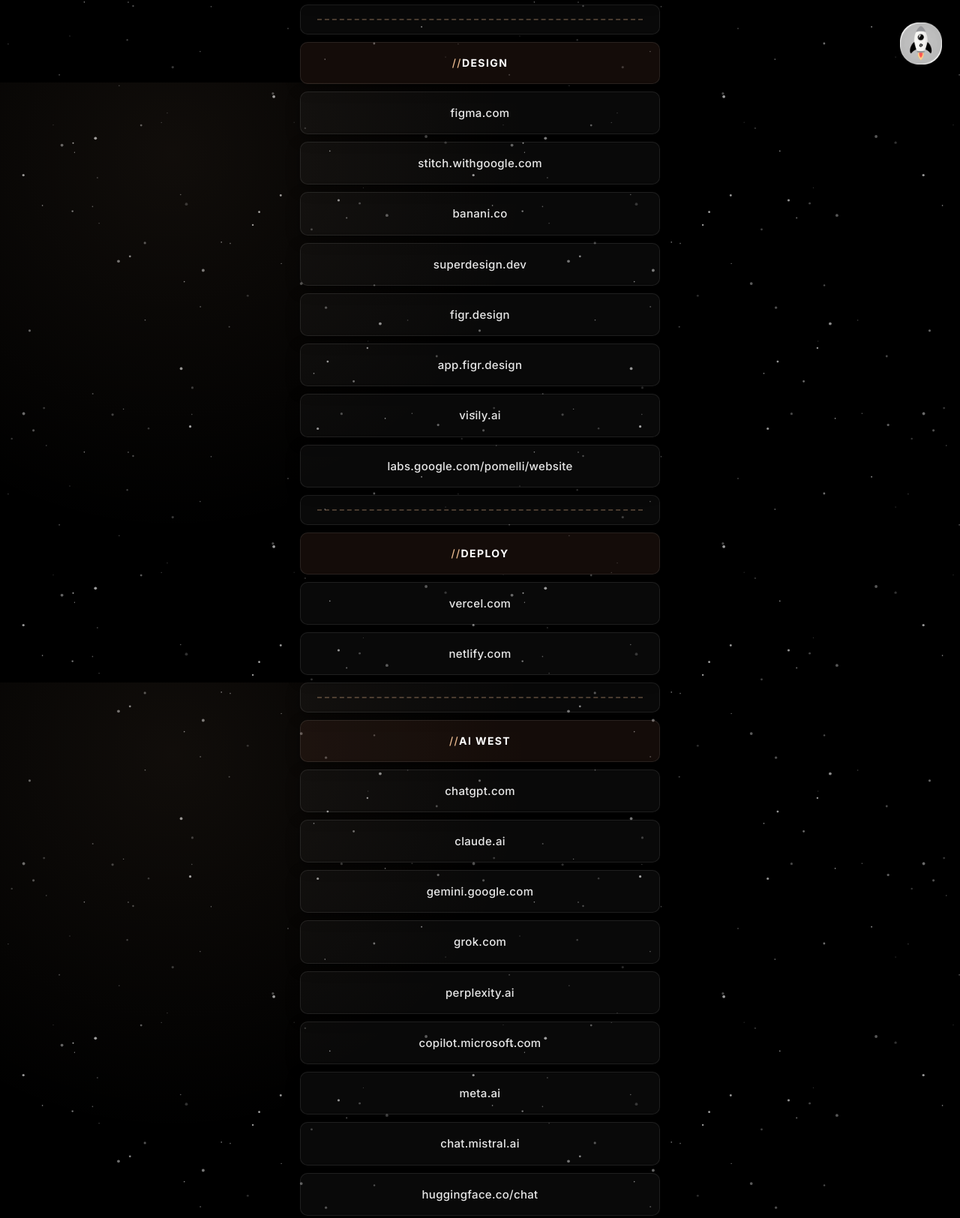
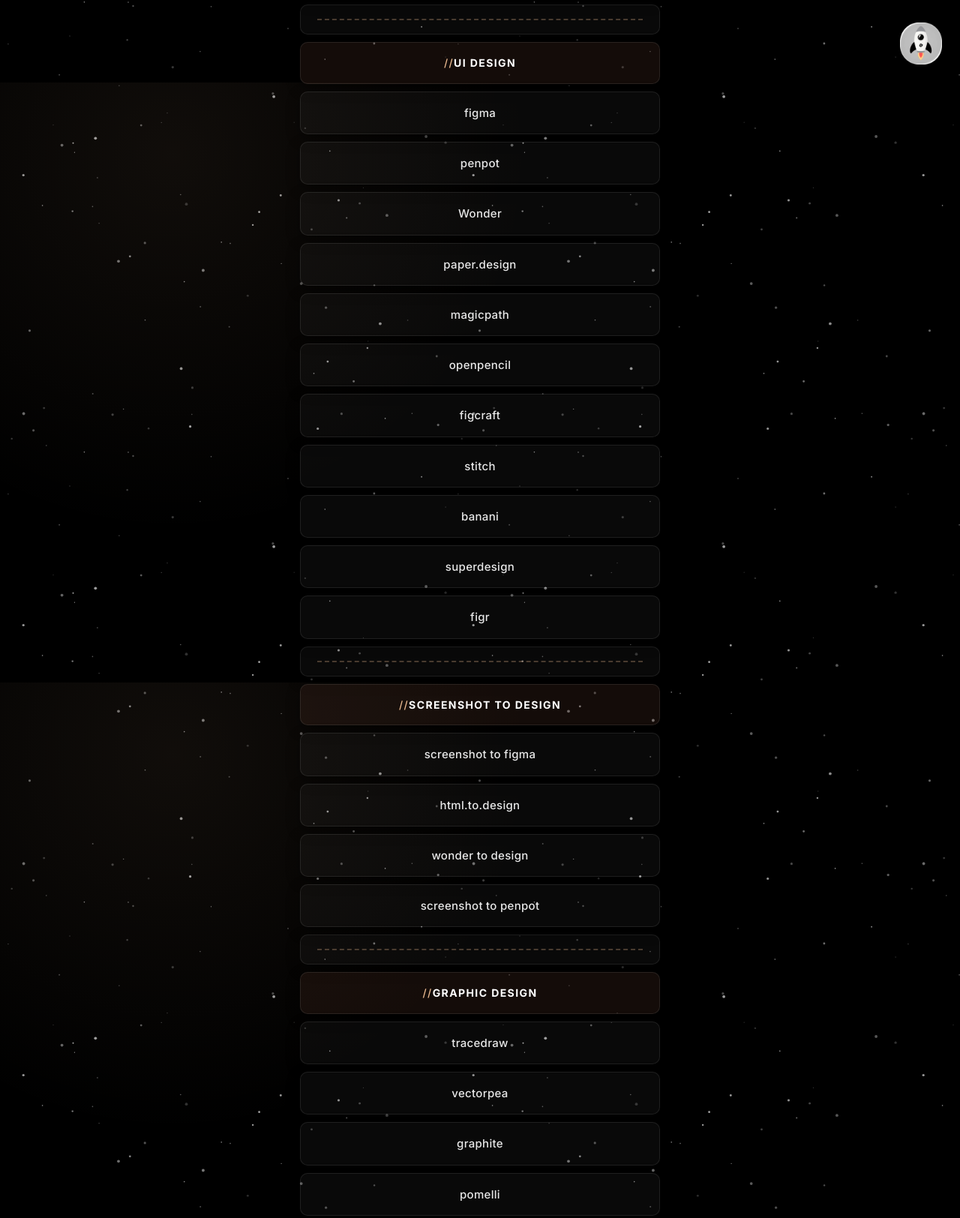
Before and after one commit to akbarputra3710/dt-tab, a plain HTML site: page index.html in a window 1280 px wide. Shown: the part 690-2314 px from the top of the page at 75% size. Drawn offline with Linux system fonts and the light colour scheme.

Commit message:
Add files via upload

```diff
--- a/index.html
+++ b/index.html
@@ -228,15 +228,37 @@
     {type:'link', label:'gitea.com', url:'https://gitea.com/'},
     {type:'divider'},
 
-    {type:'header', text:'Design'},
-    {type:'link', label:'figma.com', url:'https://figma.com'},
-    {type:'link', label:'stitch.withgoogle.com', url:'https://stitch.withgoogle.com'},
-    {type:'link', label:'banani.co', url:'https://www.banani.co'},
-    {type:'link', label:'superdesign.dev', url:'https://superdesign.dev'},
-    {type:'link', label:'figr.design', url:'https://figr.design/'},
-    {type:'link', label:'app.figr.design', url:'https://app.figr.design'},
-    {type:'link', label:'visily.ai', url:'https://www.visily.ai'},
-    {type:'link', label:'labs.google.com/pomelli/website', url:'https://labs.google.com/pomelli/website'},
+    {type:'header', text:'UI Design'},
+    {type:'link', label:'figma', url:'https://www.figma.com/'},
+    {type:'link', label:'penpot', url:'https://design.penpot.app/'},
+    {type:'link', label:'Wonder', url:'https://app.wonder.so/'},
+    {type:'link', label:'paper.design', url:'https://app.paper.design/'},
+    {type:'link', label:'magicpath', url:'https://www.magicpath.ai/'},
+    {type:'link', label:'openpencil', url:'https://app.openpencil.dev/'},
+    {type:'link', label:'figcraft', url:'https://figcraft.org/editor/'},
+    {type:'link', label:'stitch', url:'https://stitch.withgoogle.com/'},
+    {type:'link', label:'banani', url:'https://app.banani.co/'},
+    {type:'link', label:'superdesign', url:'https://superdesign.dev/'},
+    {type:'link', label:'figr', url:'https://app.figr.design/'},
+    {type:'divider'},
+
+    {type:'header', text:'Screenshot to Design'},
+    {type:'link', label:'screenshot to figma', url:'https://chromewebstore.google.com/detail/figma/fkmaohpngenfoccdgceedjkfhkdcohmg'},
+    {type:'link', label:'html.to.design', url:'https://chromewebstore.google.com/detail/htmltodesign/ldnheaepmnmbjjjahokphckbpgciiaed'},
+    {type:'link', label:'wonder to design', url:'https://chromewebstore.google.com/detail/wonder-capture/dhapfpkbeokfngalhbijopidpadjdppk'},
+    {type:'link', label:'screenshot to penpot', url:'https://github.com/MrGood4U/mrgood4u-screenshot-to-penpot'},
+    {type:'divider'},
+
+    {type:'header', text:'Graphic Design'},
+    {type:'link', label:'tracedraw', url:'https://igtoth.github.io/tracedraw'},
+    {type:'link', label:'vectorpea', url:'https://www.vectorpea.com'},
+    {type:'link', label:'graphite', url:'https://editor.graphite.art'},
+    {type:'link', label:'pomelli', url:'https://labs.google.com/pomelli/website'},
+    {type:'divider'},
+
+    {type:'header', text:'UpdateNews'},
+    {type:'link', label:'Xtwitt', url:'https://x.com/'},
+    {type:'link', label:'@threads', url:'https://www.threads.com/'},
     {type:'divider'},
 
     {type:'header', text:'Deploy'},
@@ -280,6 +302,8 @@
     {type:'link', label:'zenmux.ai', url:'https://zenmux.ai/'},
     {type:'link', label:'dash.anyapi.ai', url:'https://dash.anyapi.ai/'},
     {type:'link', label:'api.airforce/models', url:'https://api.airforce/models/'},
+    {type:'link', label:'ai-promo', url:'https://ai-promo.zainf.dev/en'},
+    {type:'link', label:'tokengratis', url:'https://tokengratis.id/'},
     {type:'divider'},
 
     {type:'header', text:'Zen AI opencode'},
```
